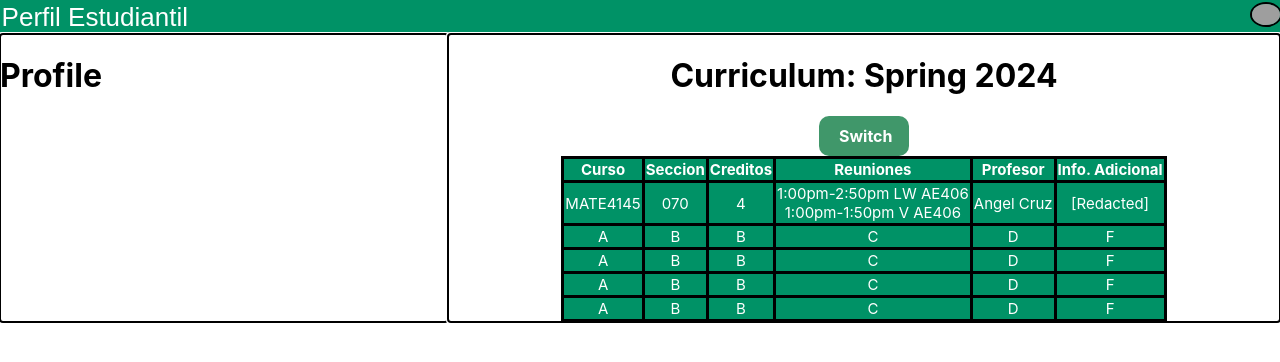
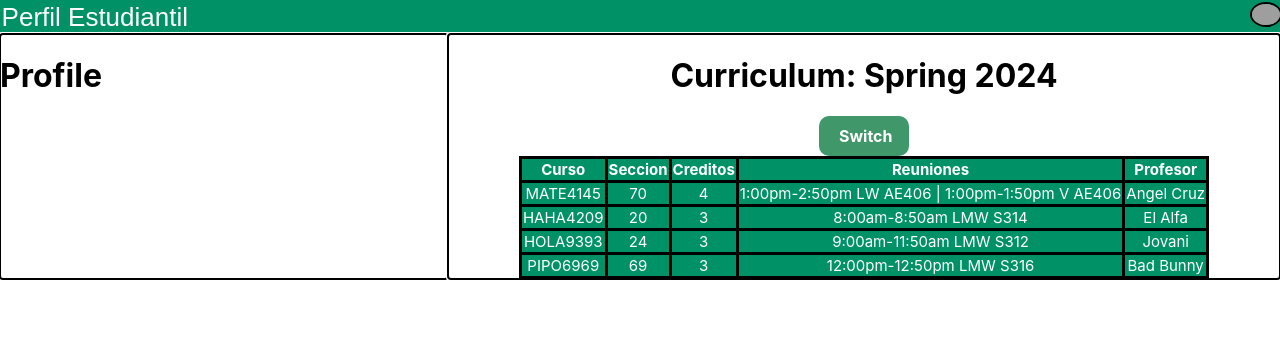
Before and after one commit to uprm-inso4101-2023-2024-s2/semester-project-studentenrollmentsystem, a React (Create React App) app: page / in a window 1280 px wide. Shown: the top 362 px of the page. Built offline with nearby package versions, Linux system fonts and the light colour scheme; grey boxes are pictures that could not be loaded.

Commit message:
Made dynamic coursetable with csv entries.

```diff
--- a/package.json
+++ b/package.json
@@ -7,6 +7,7 @@
     "@testing-library/react": "^13.4.0",
     "@testing-library/user-event": "^13.5.0",
     "express": "^4.18.2",
+    "papaparse": "^5.4.1",
     "pg": "^8.11.3",
     "pg-hstore": "^2.3.4",
     "react": "^18.2.0",
--- a/src/components/courseTable.js
+++ b/src/components/courseTable.js
@@ -1,63 +1,53 @@
 import React from "react";
 import styles from "../styles/components/courseTable.module.scss";
+import {useState, useEffect} from "react";
+import Data from "../dummydata/dumbdata.csv";
+import Papa from "papaparse"
 
 export default function Coursetable()
 {
+    //Only works with npm papaparse (npm install papaparse)
+    //Will potentially be changed in the future depending on data inputs
+    const [data,setData] = useState([])
+    useEffect(()=> {
+        const fetchData = async()=> {
+            const response = await fetch(Data);
+            const reader = response.body.getReader();
+            const result = await reader.read();
+            const decoder = new TextDecoder("utf-8");
+            const csvData = decoder.decode(result.value);
+            const parsedData = Papa.parse(csvData, {header:true, skipEmptyLines:true}).data;
+            setData(parsedData);
+        };
+        fetchData();
+    }, []);
+
     return(
+        <>
+            {data.length ? (
                 <table className={styles.Coursetable}>
+                    <thead>
                         <tr>
                         <th>Curso</th>
                         <th>Seccion</th>
                         <th>Creditos</th>
                         <th>Reuniones</th>
                         <th>Profesor</th>
-            <th>Info. Adicional</th>
                         </tr>
-        <tr>
-            <td>MATE4145</td>
-            <td>070</td>
-            <td>4</td>
-            <td>
-                1:00pm-2:50pm LW AE406
-                <br/>1:00pm-1:50pm V AE406
-            </td>
-            <td>
-                Angel Cruz
-            </td>
-            <td>[Redacted]</td>
+                    </thead>
+                    <tbody>
+                        {data.map((row,index)=>(
+                            <tr key ={index}>
+                                <td>{row.Curso}</td>
+                                <td>{row.Seccion}</td>
+                                <td>{row.Creditos}</td>
+                                <td>{row.Reuniones}</td>
+                                <td>{row.Profesor}</td>
                             </tr>
-        <tr>
-            <td>A</td>
-            <td>B</td>
-            <td>B</td>
-            <td>C</td>
-            <td>D</td>
-            <td>F</td>
-        </tr>
-        <tr>
-            <td>A</td>
-            <td>B</td>
-            <td>B</td>
-            <td>C</td>
-            <td>D</td>
-            <td>F</td>
-        </tr>
-        <tr>
-            <td>A</td>
-            <td>B</td>
-            <td>B</td>
-            <td>C</td>
-            <td>D</td>
-            <td>F</td>
-        </tr>
-        <tr>
-            <td>A</td>
-            <td>B</td>
-            <td>B</td>
-            <td>C</td>
-            <td>D</td>
-            <td>F</td>
-        </tr>
+                        ))}
+                    </tbody>
                 </table>
+            ) : null}
+        </>
     );
 }
--- a/src/components/scheduleTable.js
+++ b/src/components/scheduleTable.js
@@ -1,10 +1,29 @@
 import React from "react";
 import styles from "../styles/components/scheduleTable.module.scss";
-
+import {useState, useEffect} from "react";
+import Data from "../dummydata/dumbdata.csv";
+import Papa from "papaparse"
 
 export default function Scheduletable()
 {
+    //Only works with npm papaparse (npm install papaparse)
+    //Will potentially be changed in the future depending on data inputs
+    const [data,setData] = useState([])
+    useEffect(()=> {
+        const fetchData = async()=> {
+            const response = await fetch(Data);
+            const reader = response.body.getReader();
+            const result = await reader.read();
+            const decoder = new TextDecoder("utf-8");
+            const csvData = decoder.decode(result.value);
+            const parsedData = Papa.parse(csvData, {header:true, skipEmptyLines:true}).data;
+            setData(parsedData);
+        };
+        fetchData();
+    }, []);
+
     return(
+        <>
             <table className={styles.Scheduletable}>
             <tr>
                 <th></th>
@@ -16,8 +35,17 @@ export default function Scheduletable()
                 <th>Saturday</th>
             </tr>
             <tr>
+                <td>6:30am</td>
+                <td></td>
+                <td></td>
+                <td></td>
+                <td></td>
+                <td></td>
+                <td></td>
+            </tr>
+            <tr>
                 <td>7:30am</td>
-            <td></td>
+                <td ></td>
                 <td></td>
                 <td></td>
                 <td></td>
@@ -132,6 +160,25 @@ export default function Scheduletable()
                 <td></td>
                 <td></td>
             </tr>
+            <tr>
+                <td>8:30pm</td>
+                <td></td>
+                <td></td>
+                <td></td>
+                <td></td>
+                <td></td>
+                <td></td>
+            </tr>
+            <tr>
+                <td>9:30pm</td>
+                <td></td>
+                <td></td>
+                <td></td>
+                <td></td>
+                <td></td>
+                <td></td>
+            </tr>
             </table>
+        </>
     );
 }
--- a/src/styles/components/scheduleTable.module.scss
+++ b/src/styles/components/scheduleTable.module.scss
@@ -6,7 +6,7 @@
     border-collapse: collapse;
     color:white;
     table-layout: fixed;
-    width: 90%;
+    width: 70%;
 
     td
     {
@@ -19,6 +19,7 @@
     }
 }
 
+
 @media screen {
 
 }
```
Also changed, not shown: src/dummydata/dumbdata.csv (added), src/styles/components/courseTable.module.scss (line endings or trailing spaces), 2 other files (tests, documents, lock files or other folders). Lines whose indentation alone changed are shown as unchanged.
